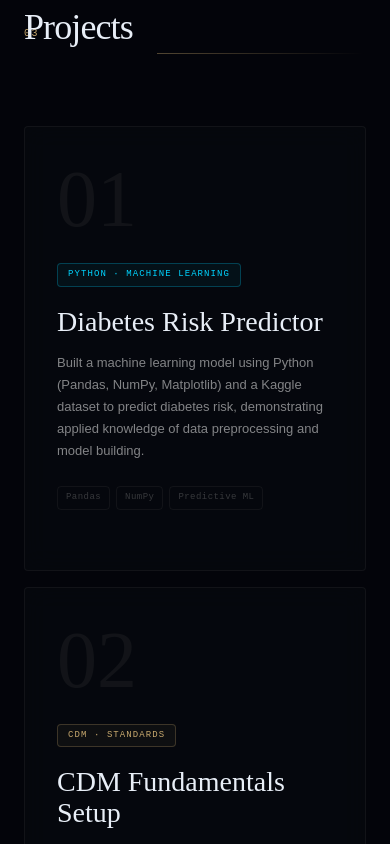
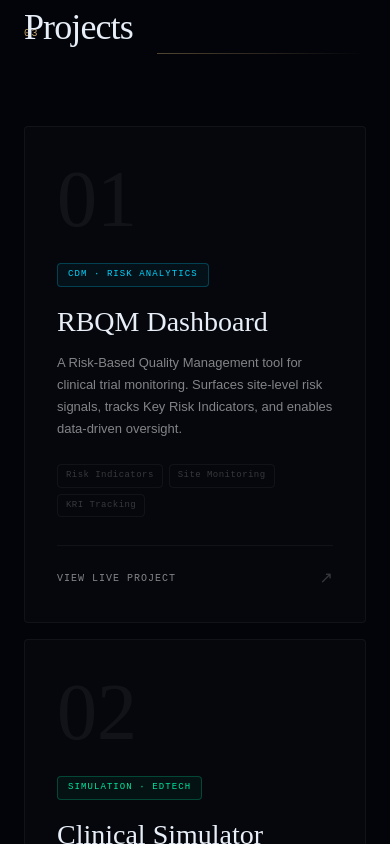
Before and after one commit to karmanaik-glitch/resume, a Next.js app: page / in a window 390 px wide. Shown: the part 3220-4064 px from the top of the page. Built offline with nearby package versions, Linux system fonts and the light colour scheme.

Commit message:
Refactor animations and update footer with links
Updated animation transitions to use spring physics for smoother effects and restored footer with contact links.

```diff
--- a/src/app/page.tsx
+++ b/src/app/page.tsx
@@ -4,12 +4,14 @@ import React, { useState, useEffect } from 'react';
 import { motion, AnimatePresence, Variants } from 'framer-motion';
 
 // ══════════════ 1. ULTRA-SMOOTH ANIMATION VARIANTS ══════════════
-// Using a built-in Framer Motion string to completely bypass TypeScript array errors
-const smoothEase = "easeOut";
-
+// Using spring physics for a premium, buttery-smooth float effect
 const fadeUp: Variants = {
   hidden: { opacity: 0, y: 40 },
-  visible: { opacity: 1, y: 0, transition: { duration: 1.2, ease: smoothEase } }
+  visible: {
+    opacity: 1,
+    y: 0,
+    transition: { type: "spring", stiffness: 40, damping: 15, mass: 1 }
+  }
 };
 
 const staggerContainer: Variants = {
@@ -201,14 +203,14 @@ export default function Home() {
             <button key={idx} onMouseEnter={() => setIsHovering(true)} onMouseLeave={() => setIsHovering(false)} onClick={() => setActivePhase(idx)} className={`relative flex flex-col gap-1 pb-5 pr-8 text-left transition-colors ${activePhase === idx ? 'text-[#E8EEF7]' : 'text-white/30 hover:text-white/70'}`}>
               <span className={`font-mono text-[9px] tracking-[0.12em] uppercase ${activePhase === idx ? 'text-[#C8A96E]' : 'text-white/20'}`}>{phase}</span>
               <span className="font-serif text-lg">{experiences[idx].org.split(',')[0]}</span>
-              {activePhase === idx && <motion.div layoutId="activeTab" transition={{ duration: 0.5, ease: "easeOut" }} className="absolute bottom-[-1px] left-0 right-8 h-px bg-[#C8A96E]" />}
+              {activePhase === idx && <motion.div layoutId="activeTab" transition={{ type: "spring", stiffness: 50, damping: 15 }} className="absolute bottom-[-1px] left-0 right-8 h-px bg-[#C8A96E]" />}
             </button>
           ))}
         </div>
 
         <div className="min-h-[300px]">
           <AnimatePresence mode="wait">
-            <motion.div key={activePhase} initial={{ opacity: 0, y: 10 }} animate={{ opacity: 1, y: 0 }} exit={{ opacity: 0, y: -10 }} transition={{ duration: 0.4, ease: "easeOut" }} className="grid grid-cols-1 md:grid-cols-[1fr_340px] gap-12 items-start">
+            <motion.div key={activePhase} initial={{ opacity: 0, y: 10 }} animate={{ opacity: 1, y: 0 }} exit={{ opacity: 0, y: -10 }} transition={{ duration: 0.3 }} className="grid grid-cols-1 md:grid-cols-[1fr_340px] gap-12 items-start">
               <div>
                 <h3 className="font-serif text-[40px] font-light text-[#E8EEF7] leading-[1.1] mb-2">{experiences[activePhase].title}</h3>
                 <div className="font-mono text-[11px] tracking-[0.1em] uppercase text-[#00D4FF] mb-1.5">{experiences[activePhase].org}</div>
@@ -232,7 +234,7 @@ export default function Home() {
         </div>
       </section>
 
-      {/* ════ PROJECTS GRID ════ */}
+      {/* ════ PROJECTS GRID (RESTORED WITH LINKS) ════ */}
       <section id="projects" className="px-6 md:px-[8vw] py-[100px] relative z-10 w-full">
         <motion.div initial="hidden" whileInView="visible" viewport={{ once: true, margin: "-100px" }} variants={fadeUp} className="grid grid-cols-[auto_1fr] gap-x-6 items-end mb-[72px]">
           <span className="font-mono text-[10px] tracking-[0.14em] text-[#C8A96E] pb-1 col-start-1 row-start-1">03</span>
@@ -240,20 +242,30 @@ export default function Home() {
           <div className="h-px bg-gradient-to-r from-[#C8A96E]/40 to-transparent mt-2 col-start-2 row-start-2" />
         </motion.div>
 
-        <div className="grid grid-cols-1 md:grid-cols-2 gap-4">
+        <div className="grid grid-cols-1 md:grid-cols-3 gap-4">
           {[
             {
-              num: "01", badge: "Python · Machine Learning", title: "Diabetes Risk Predictor", color: "#00D4FF",
-              desc: "Built a machine learning model using Python (Pandas, NumPy, Matplotlib) and a Kaggle dataset to predict diabetes risk, demonstrating applied knowledge of data preprocessing and model building.",
-              tags: ["Pandas", "NumPy", "Predictive ML"]
+              num: "01", badge: "CDM · Risk Analytics", title: "RBQM Dashboard", color: "#00D4FF",
+              desc: "A Risk-Based Quality Management tool for clinical trial monitoring. Surfaces site-level risk signals, tracks Key Risk Indicators, and enables data-driven oversight.",
+              tags: ["Risk Indicators", "Site Monitoring", "KRI Tracking"], link: "https://rbqm.vercel.app/"
             },
             {
-              num: "02", badge: "CDM · Standards", title: "CDM Fundamentals Setup", color: "#C8A96E",
-              desc: "Completed extensive framework studies on Clinical Data Management fundamentals, mastering theoretical application of industry-standard clinical data architectures.",
-              tags: ["CDISC", "CDASH", "SDTM", "ADaM"]
+              num: "02", badge: "Simulation · EdTech", title: "Clinical Simulator", color: "#00E5A0",
+              desc: "An interactive training platform for clinical pharmacy scenarios — prescription review, drug interaction detection, and pharmaceutical care decision-making.",
+              tags: ["Rx Review", "Patient Scenarios", "Pharma Training"], link: "https://clinical-pharmacy-simulator.vercel.app/"
+            },
+            {
+              num: "03", badge: "AI · Healthcare", title: "PharmAI", color: "#C8A96E",
+              desc: "An AI-powered pharmaceutical intelligence tool at the intersection of healthcare data and machine learning — demonstrating applied data preprocessing and model building.",
+              tags: ["Machine Learning", "Python · Pandas", "Clinical AI"], link: "https://karmanaik-glitch.github.io/test/"
             }
           ].map((proj, idx) => (
-            <motion.a key={idx} href="#" initial="hidden" whileInView="visible" viewport={{ once: true }} variants={fadeUp} onMouseEnter={() => setIsHovering(true)} onMouseLeave={() => setIsHovering(false)} className="group block relative bg-[#07090E]/80 backdrop-blur-md border border-white/5 rounded p-8 hover:border-white/10 hover:-translate-y-2 transition-all duration-500">
+            <motion.a
+              key={idx} href={proj.link} target="_blank" rel="noopener noreferrer"
+              initial="hidden" whileInView="visible" viewport={{ once: true }} variants={fadeUp}
+              onMouseEnter={() => setIsHovering(true)} onMouseLeave={() => setIsHovering(false)}
+              className="group block relative bg-[#07090E]/80 backdrop-blur-md border border-white/5 rounded p-8 hover:border-white/10 hover:-translate-y-2 transition-all duration-500"
+            >
               <div className="font-serif text-[80px] font-light leading-none mb-5 text-white/5 transition-opacity group-hover:text-white/10">{proj.num}</div>
 
               <div className="font-mono text-[9px] tracking-[0.12em] uppercase px-2.5 py-1 rounded-sm border inline-block mb-5" style={{ color: proj.color, borderColor: `${proj.color}40`, backgroundColor: `${proj.color}0D` }}>
@@ -265,6 +277,10 @@ export default function Home() {
 
               <div className="flex flex-wrap gap-1.5 mb-7">
                 {proj.tags.map(tag => <span key={tag} className="font-mono text-[9px] tracking-[0.05em] text-white/20 border border-white/5 px-2 py-1 rounded-sm">{tag}</span>)}
+              </div>
+              <div className="flex items-center justify-between pt-5 border-t border-white/5">
+                <span className="font-mono text-[10px] tracking-[0.1em] uppercase text-white/50 group-hover:text-[#00D4FF] transition-colors">View Live Project</span>
+                <span className="text-white/20 group-hover:text-[#00D4FF] group-hover:translate-x-1 group-hover:-translate-y-1 transition-all">↗</span>
               </div>
             </motion.a>
           ))}
@@ -291,7 +307,7 @@ export default function Home() {
                 <div key={i} className="flex items-center gap-3.5">
                   <span className="font-mono text-[10px] tracking-[0.06em] text-white/20 w-11">{yr.label}</span>
                   <div className="flex-1 h-0.5 bg-white/5 rounded-full overflow-hidden">
-                    <motion.div initial={{ width: 0 }} whileInView={{ width: `${yr.pct}%` }} viewport={{ once: true }} transition={{ duration: 1.5, ease: "easeOut" }} className="h-full bg-gradient-to-r from-[#8C7040] to-[#C8A96E]" />
+                    <motion.div initial={{ width: 0 }} whileInView={{ width: `${yr.pct}%` }} viewport={{ once: true }} transition={{ duration: 1.5, type: "spring" }} className="h-full bg-gradient-to-r from-[#8C7040] to-[#C8A96E]" />
                   </div>
                   <span className="font-mono text-[11px] text-[#C8A96E] w-12 text-right">{yr.pct}%</span>
                 </div>
@@ -397,13 +413,33 @@ export default function Home() {
         </div>
       </section>
 
-      {/* ════ FOOTER ════ */}
+      {/* ════ FOOTER WITH ICONS ════ */}
       <footer id="contact" className="px-6 md:px-[8vw] py-[120px] relative z-10 flex flex-col items-center text-center border-t border-white/5">
-        <h2 className="font-serif text-5xl md:text-[88px] font-light text-[#E8EEF7] leading-[1.05] tracking-tight mb-5">Let's build something<br/><em className="italic text-[#00D4FF]">meaningful.</em></h2>
-        <div className="flex gap-4 mt-8">
-          <a href="mailto:karmnaik@gmail.com" onMouseEnter={() => setIsHovering(true)} onMouseLeave={() => setIsHovering(false)} className="font-mono text-[10px] tracking-[0.1em] uppercase text-white/50 border border-white/10 px-6 py-3.5 rounded-sm hover:text-white hover:bg-white/5 transition-all backdrop-blur-md">Email</a>
-          <a href="tel:+919099638123" onMouseEnter={() => setIsHovering(true)} onMouseLeave={() => setIsHovering(false)} className="font-mono text-[10px] tracking-[0.1em] uppercase text-white/50 border border-white/10 px-6 py-3.5 rounded-sm hover:text-white hover:bg-white/5 transition-all backdrop-blur-md">+91 9099638123</a>
-        </div>
+        <motion.div initial="hidden" whileInView="visible" viewport={{ once: true }} variants={fadeUp} className="flex flex-col items-center">
+          <div className="font-mono text-[10px] tracking-[0.18em] uppercase text-[#C8A96E] mb-5">Available for opportunities</div>
+          <h2 className="font-serif text-5xl md:text-[88px] font-light text-[#E8EEF7] leading-[1.05] tracking-tight mb-8">Let's build something<br/><em className="italic text-[#00D4FF]">meaningful.</em></h2>
+
+          <div className="flex flex-wrap justify-center gap-4 mt-8">
+            <a href="mailto:karmnaik@gmail.com" onMouseEnter={() => setIsHovering(true)} onMouseLeave={() => setIsHovering(false)} className="flex items-center gap-2.5 font-mono text-[10px] tracking-[0.1em] uppercase text-white/50 border border-white/10 px-6 py-4 rounded-sm hover:text-white hover:border-white/30 hover:bg-white/5 transition-all backdrop-blur-md">
+              <svg width="14" height="14" viewBox="0 0 24 24" fill="none" stroke="currentColor" strokeWidth="1.5" strokeLinecap="round" strokeLinejoin="round"><rect x="2" y="4" width="20" height="16" rx="2"/><path d="m22 7-8.97 5.7a1.94 1.94 0 0 1-2.06 0L2 7"/></svg>
+              karmnaik@gmail.com
+            </a>
+
+            <a href="tel:+919099638123" onMouseEnter={() => setIsHovering(true)} onMouseLeave={() => setIsHovering(false)} className="flex items-center gap-2.5 font-mono text-[10px] tracking-[0.1em] uppercase text-white/50 border border-white/10 px-6 py-4 rounded-sm hover:text-white hover:border-white/30 hover:bg-white/5 transition-all backdrop-blur-md">
+              <svg width="14" height="14" viewBox="0 0 24 24" fill="none" stroke="currentColor" strokeWidth="1.5" strokeLinecap="round" strokeLinejoin="round"><path d="M22 16.92v3a2 2 0 0 1-2.18 2 19.79 19.79 0 0 1-8.63-3.07A19.5 19.5 0 0 1 4.15 13a19.79 19.79 0 0 1-3.07-8.67A2 2 0 0 1 3.07 2h3a2 2 0 0 1 2 1.72 12.84 12.84 0 0 0 .7 2.81 2 2 0 0 1-.45 2.11L7.09 9.91a16 16 0 0 0 6 6l1.27-1.27a2 2 0 0 1 2.11-.45 12.84 12.84 0 0 0 2.81.7A2 2 0 0 1 21 16.92z"/></svg>
+              +91 9099638123
+            </a>
+
+            <a href="https://linkedin.com/in/karma-naik" target="_blank" rel="noopener noreferrer" onMouseEnter={() => setIsHovering(true)} onMouseLeave={() => setIsHovering(false)} className="flex items-center gap-2.5 font-mono text-[10px] tracking-[0.1em] uppercase text-white/50 border border-white/10 px-6 py-4 rounded-sm hover:text-white hover:border-white/30 hover:bg-white/5 transition-all backdrop-blur-md">
+              <svg width="14" height="14" viewBox="0 0 24 24" fill="none" stroke="currentColor" strokeWidth="1.5" strokeLinecap="round" strokeLinejoin="round"><path d="M16 8a6 6 0 0 1 6 6v7h-4v-7a2 2 0 0 0-2-2 2 2 0 0 0-2 2v7h-4v-7a6 6 0 0 1 6-6z"/><rect x="2" y="9" width="4" height="12"/><circle cx="4" cy="4" r="2"/></svg>
+              LinkedIn
+            </a>
+          </div>
+
+          <div className="mt-24 font-mono text-[10px] tracking-[0.08em] text-white/20">
+            © 2026 Karma Naik · Pharm.D (Student) · Ahmedabad, Gujarat
+          </div>
+        </motion.div>
       </footer>
     </main>
   );
```
